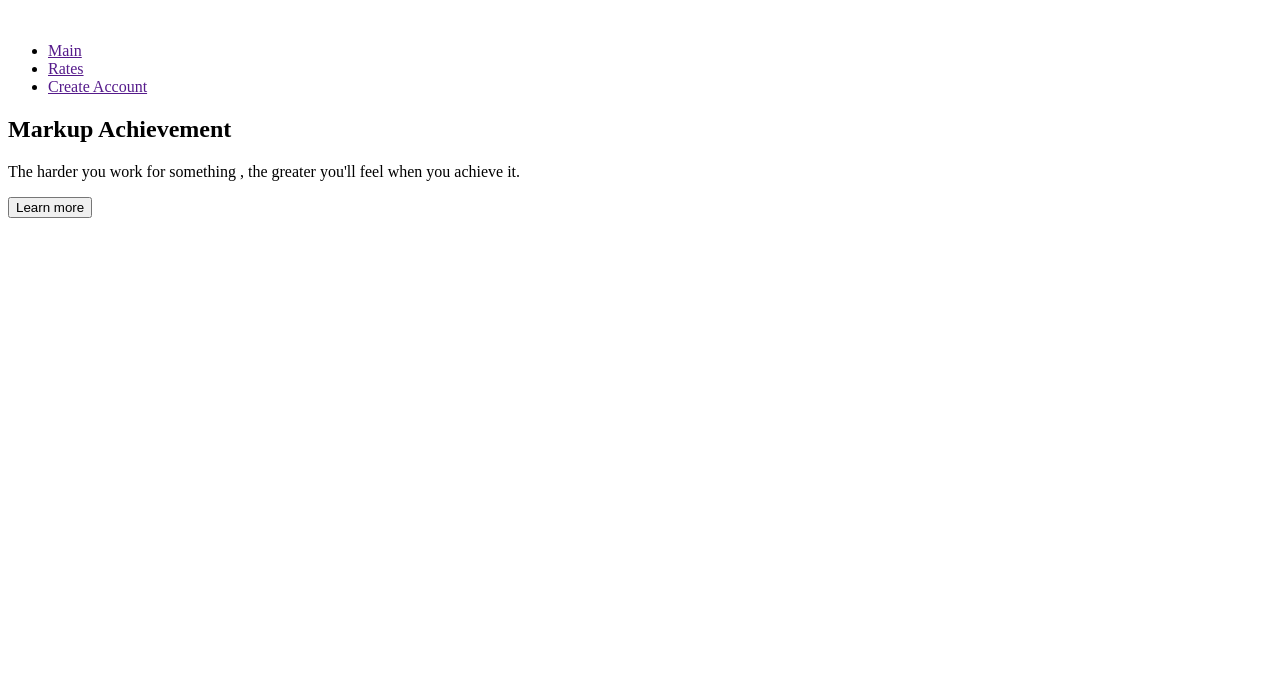
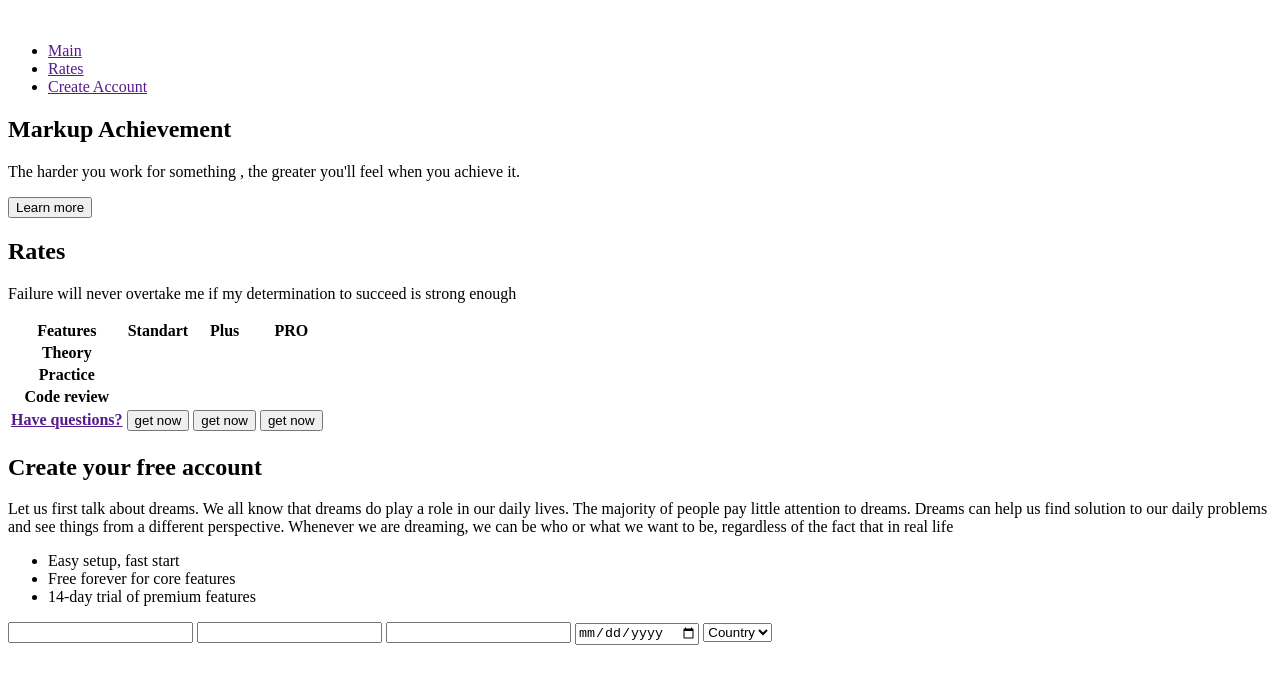
Before and after one commit to botanjke/-marcupCourse, a plain HTML site: page Lessons/0-Lesson-html/project/index.html in a window 1280 px wide. Drawn offline with Linux system fonts and the light colour scheme.

Commit message:
Update index.html

```diff
--- a/Lessons/0-Lesson-html/project/index.html
+++ b/Lessons/0-Lesson-html/project/index.html
@@ -10,6 +10,7 @@
         <a href="">
             <img src="" alt="">
         </a>
+        <nav>
             <ul>
                 <li>
                 <a href="">Main</a>
@@ -21,6 +22,7 @@
                 <a href="">Create Account</a>
                 </li>
             </ul>
+        </nav>
     </header>
     <section>
         <h1>Markup Achievement</h1>
@@ -28,8 +30,63 @@
         <button>Learn more</button>
         <img src="" alt="">
     </section>
-    <section></section>
-    <section></section>
+    <section>
+        <h2>Rates</h2>
+        <p>Failure will never overtake me if my determination to succeed is strong enough</p>
+        <table>
+            <tr>
+                <th>Features</th>
+                <th>Standart</th>
+                <th>Plus</th>
+                <th>PRO</th>
+            </tr>
+            <tr>
+                <th>Theory</th>
+                <td><img src="" alt=""></td>
+                <td><img src="" alt=""></td>
+                <td><img src="" alt=""></td>
+            </tr>
+            <tr>
+                <th>Practice</th>
+                <td><img src="" alt=""></td>
+                <td><img src="" alt=""></td>
+                <td><img src="" alt=""></td>
+            </tr>
+            <tr>
+                <th>Code review</th>
+                <td><img src="" alt=""></td>
+                <td><img src="" alt=""></td>
+                <td><img src="" alt=""></td>
+            </tr>
+            <tr>
+                <th><a href="">Have questions?</a></th>
+                <td><button>get now</button></td>
+                <td><button>get now</button></td>
+                <td><button>get now</button></td>
+            </tr>
+        </table>
+    </section>
+    <section>
+        <h2>Create your free account</h2>
+        <p>Let us first talk about dreams. We all know that dreams do play a role in our daily lives. The majority of people pay little attention to dreams. Dreams can help us find solution to our daily problems and see things from a different perspective. Whenever we are dreaming, we can be who or what we want to be, regardless of the fact that in real life</p>
+            <ul>
+                <li>Easy setup, fast start</li>
+                <li>Free forever for core features</li>
+                <li>14-day trial of premium features</li>
+            </ul>
+            <form action="">
+                <input type="text">
+                <input type="email">
+                <input type="password">
+                <input type="date">
+                <select >
+                    <option selected disabled>Country</option>
+                    <option>Belarus</option>
+                    <option>China</option>
+                    <option>USA</option>
+                </select>
+            </form>
+    </section>
     <footer></footer>
 </body>
 </html>
```
Lines whose indentation alone changed are shown as unchanged.
